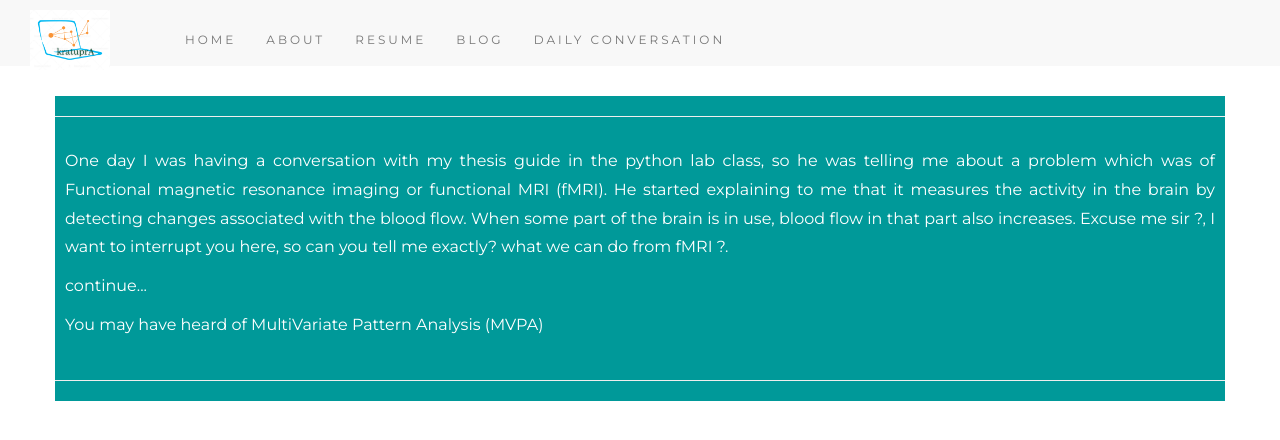
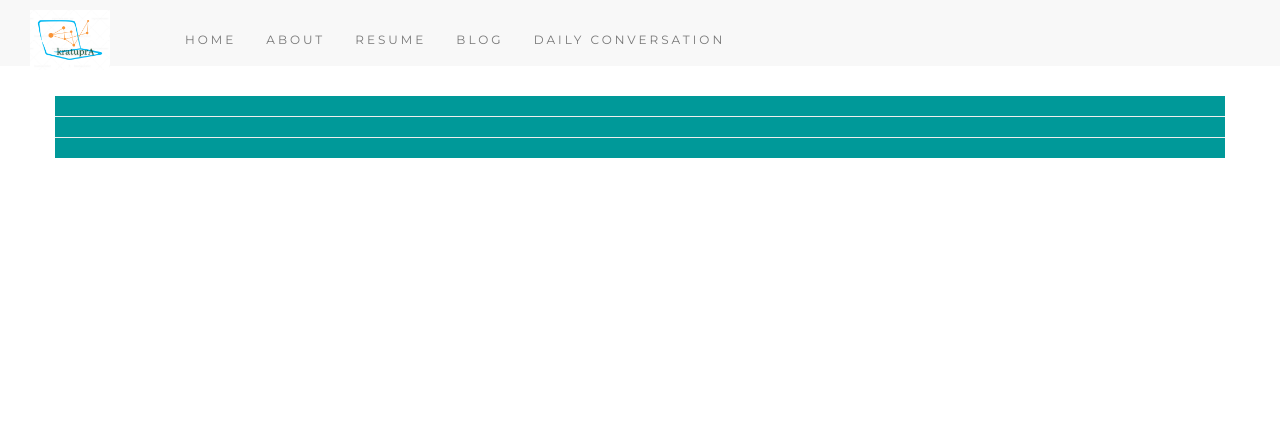
Before and after one commit to kushpal/kushpal.github.io, a plain HTML site: page daily_c.html in a window 1280 px wide. Drawn offline with nearby package versions, Linux system fonts and the light colour scheme.

Commit message:
Update daily_c.html

```diff
--- a/daily_c.html
+++ b/daily_c.html
@@ -92,17 +92,7 @@
   <div class="row" >
     <hr>
     <div>
-    <article style="text-align: justify;text-justify: inter-word;padding:10px;10px;10px;10px;">
-    <p>One day I was having a conversation with my thesis guide in the python lab class,
-      so he was telling me about a problem which was of Functional magnetic resonance
-      imaging or functional MRI (fMRI). He started explaining to me that it measures
-      the activity in the brain by detecting changes associated with the blood flow.
-      When some part of the brain is in use, blood flow in that part also increases.
-      Excuse me sir ?, I want to interrupt you here, so can you tell me exactly? what
-     we can do from fMRI ?. </p>
-      <p>continue...</p>
-    <p>You may have heard of MultiVariate Pattern Analysis (MVPA)</p>
-    </article>
+
       </div>
     <hr>
   </div>
```
